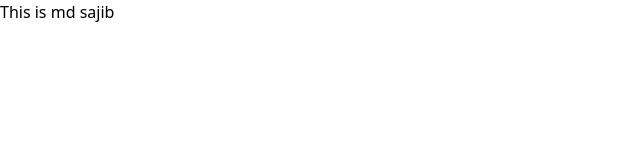
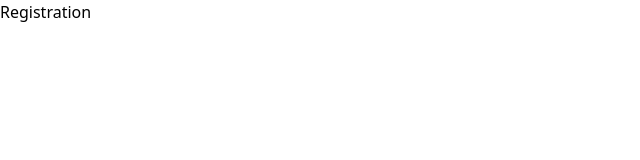
Before and after one commit to sajibkhandev/TalksME_chattingApp, a React (Vite) app: page /registration in a window 1280 px wide. Shown: the top 160 px of the page, without its empty margins (0-640 px from the left). Built offline with nearby package versions, Linux system fonts and the light colour scheme.

Commit message:
react-router-dom setpu

```diff
--- a/package.json
+++ b/package.json
@@ -11,7 +11,8 @@
   },
   "dependencies": {
     "react": "^18.2.0",
-    "react-dom": "^18.2.0"
+    "react-dom": "^18.2.0",
+    "react-router-dom": "^6.18.0"
   },
   "devDependencies": {
     "@types/react": "^18.2.15",
--- a/src/App.jsx
+++ b/src/App.jsx
@@ -1,10 +1,31 @@
 import React from 'react'
+import {
+  createRoutesFromElements,
+  createBrowserRouter,
+  Route,
+  RouterProvider
+} from "react-router-dom";
+import Login from './pages/Login';
+import Registration from './pages/Registration';
+
+const router = createBrowserRouter(
+  createRoutesFromElements(
+   <>
+    <Route
+      path="/"
+      element={<Login />}>
+      </Route>
+    <Route
+      path="/registration"
+      element={<Registration />}>
+      </Route>
+   </>
+  )
+);
 
 const App = () => {
   return (
-    <div>
-      <h1 className='text-2xl text-red-500'>This is  md sajib</h1>
-    </div>
+    <RouterProvider router={router} />
   )
 }
 
--- /dev/null
+++ b/src/pages/Login.jsx
@@ -0,0 +1,9 @@
+import React from 'react'
+
+const Login = () => {
+  return (
+    <div>Login</div>
+  )
+}
+
+export default Login
--- /dev/null
+++ b/src/pages/Registration.jsx
@@ -0,0 +1,9 @@
+import React from 'react'
+
+const Registration = () => {
+  return (
+    <div>Registration</div>
+  )
+}
+
+export default Registration
```
Also changed, not shown: 1 other file (tests, documents, lock files or other folders).
